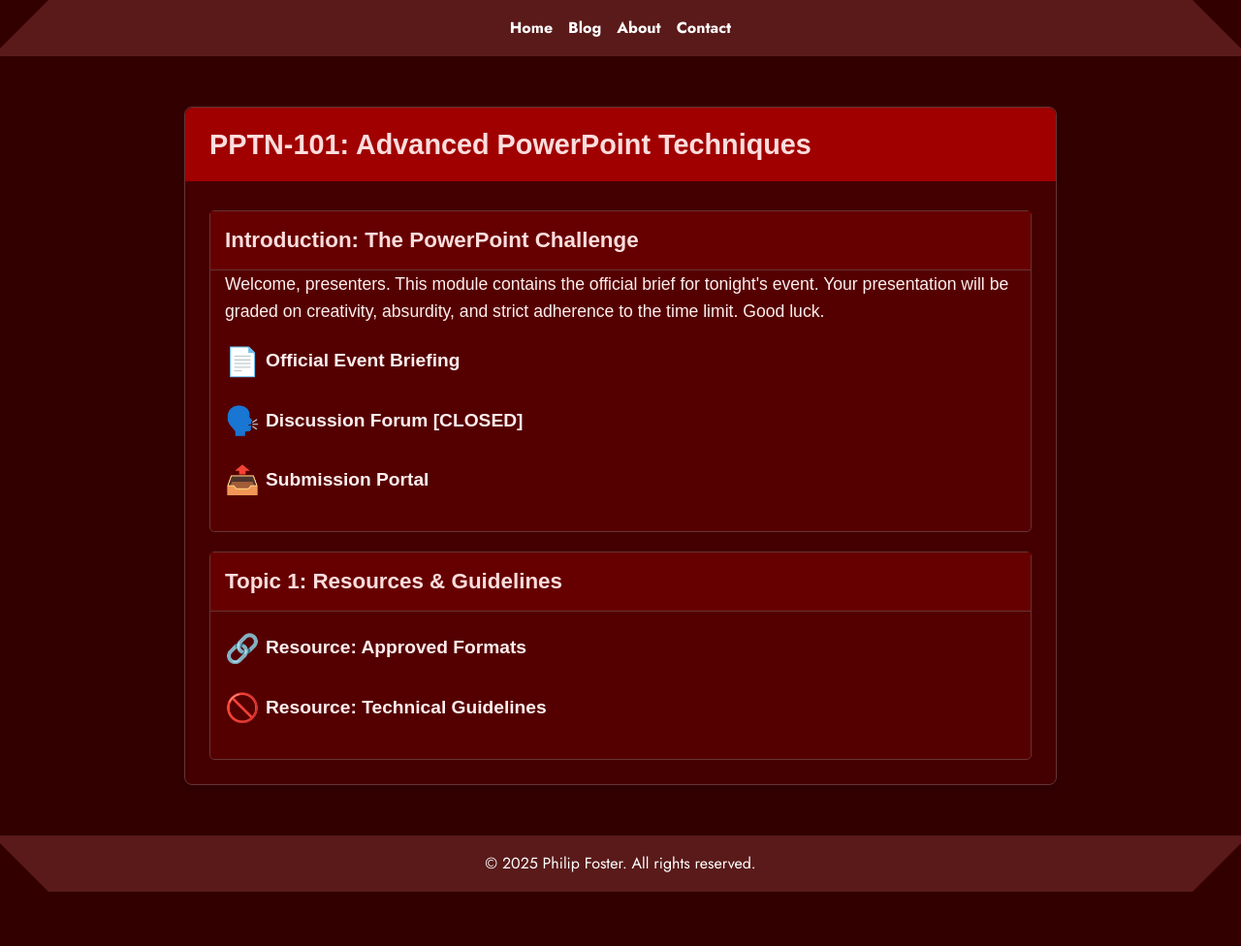
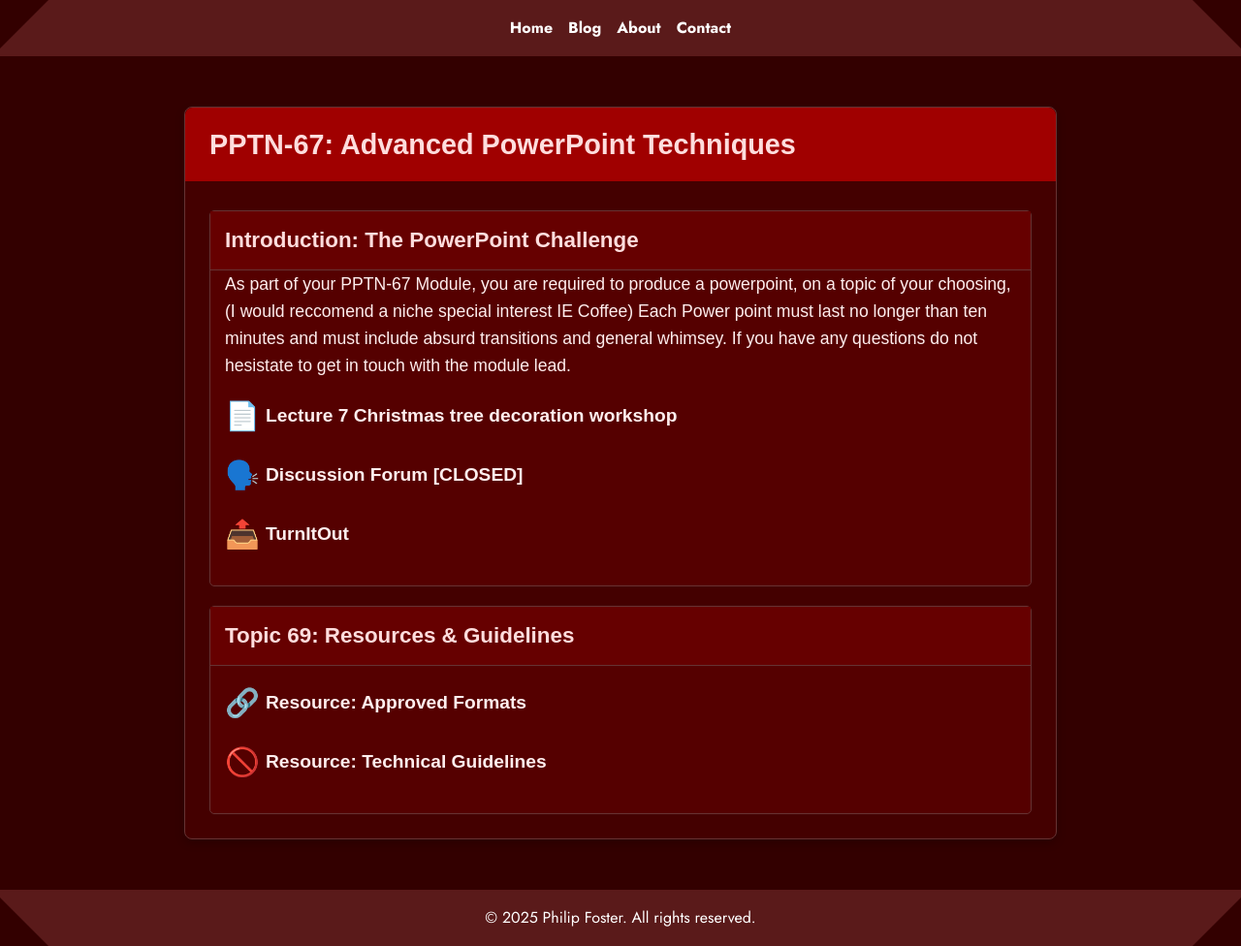
Before and after one commit to PipCraft/PipCraft.github.io, a Jekyll site: the page built from Powerpoint.md, in a window 1280 px wide. Shown: the whole page at 97% size. Built offline with Jekyll 4.4.1, drawn with Linux system fonts in a browser that asks for light colours; before the commit the page ends 920 px from its top, so only the background shows below that.

Commit message:
Update Powerpoint.md

```diff
--- a/Powerpoint.md
+++ b/Powerpoint.md
@@ -6,7 +6,7 @@ permalink: /powerpoint/
 <div id="moodle-container">
 
   <div id="moodle-header">
-    <h1>PPTN-101: Advanced PowerPoint Techniques</h1>
+    <h1>PPTN-67: Advanced PowerPoint Techniques</h1>
   </div>
 
   <div id="moodle-content">
@@ -17,13 +17,13 @@ permalink: /powerpoint/
       </h2>
 
       <div class="topic-summary">
-        <p>Welcome, presenters. This module contains the official brief for tonight's event. Your presentation will be graded on creativity, absurdity, and strict adherence to the time limit. Good luck.</p>
+        <p>As part of your PPTN-67 Module, you are required to produce a powerpoint, on a topic of your choosing, (I would reccomend a niche special interest IE Coffee) Each Power point must last no longer than ten minutes and must include absurd transitions and general whimsey. If you have any questions do not hesistate to get in touch with the module lead. </p>
       </div>
 
       <ul class="moodle-activities">
         <li>
           <span class="m-icon">📄</span>
-          <span class="activity-text">Official Event Briefing</span>
+          <span class="activity-text">Lecture 7 Christmas tree decoration workshop</span>
         </li>
         <li>
           <span class="m-icon">🗣️</span>
@@ -31,7 +31,7 @@ permalink: /powerpoint/
         </li>
         <li>
           <span class="m-icon">📤</span>
-          <span class="activity-text">Submission Portal</span>
+          <span class="activity-text">TurnItOut</span>
         </li>
       </ul>
 
@@ -39,7 +39,7 @@ permalink: /powerpoint/
 
     <div class="moodle-topic">
       <h2 class="topic-title">
-        Topic 1: Resources & Guidelines
+        Topic 69: Resources & Guidelines
       </h2>
 
       <ul class="moodle-activities">
```
